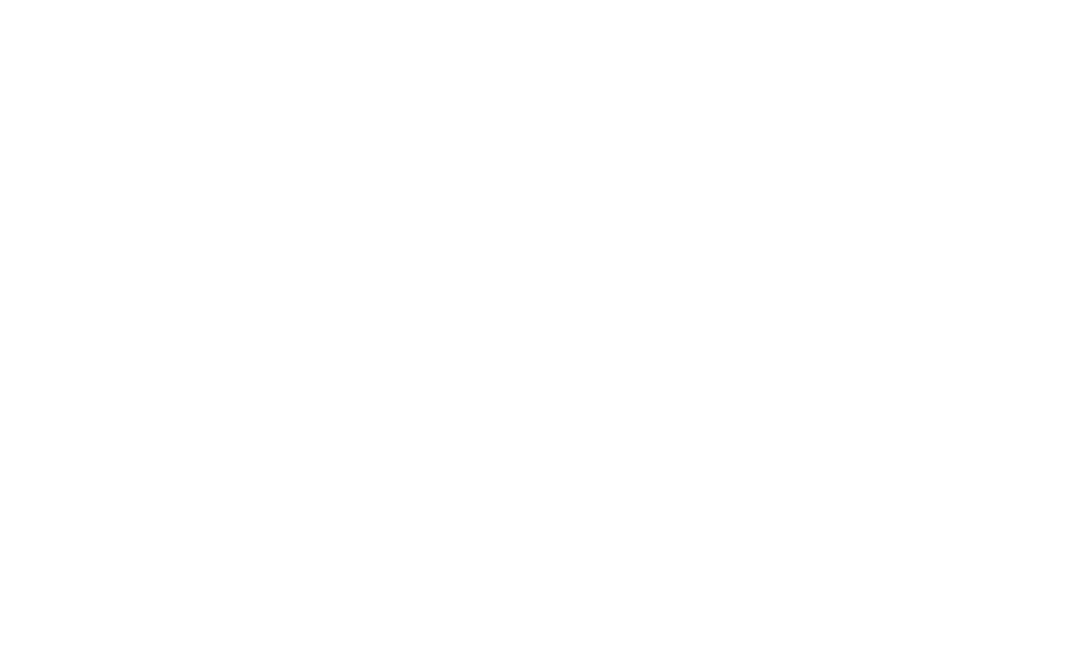
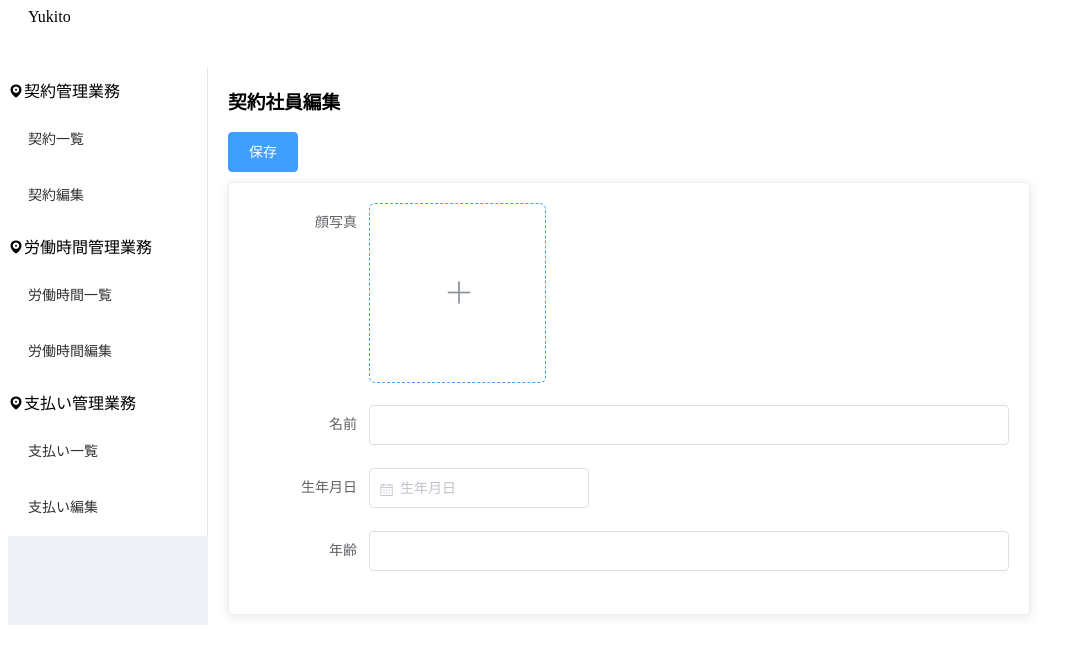
Before and after one commit to takedasan/yukito-frontend, a Nuxt app: page /person/edit in a window 1280 px wide. Before the commit this address had no page. Shown: the top 664 px of the page, without its empty margins (0-1085 px from the left). Built offline with nearby package versions, Linux system fonts and the light colour scheme.

Commit message:
契約社員編集画面追加

```diff
--- a/app/layouts/default.vue
+++ b/app/layouts/default.vue
@@ -1,55 +1,38 @@
 <template>
-  <div>
-    <nuxt />
-  </div>
+  <el-container>
+    <el-header>Yukito</el-header>
+    <el-container>
+      <el-aside style="background-color: rgb(238, 241, 246)" width="200px">
+        <el-menu>
+          <div style="margin-top: 10px;margin-bottom: 10px">
+            <i class="el-icon-location"></i>
+            <span>契約管理業務</span>
+          </div>
+          <el-menu-item index="1-1">契約一覧</el-menu-item>
+          <el-menu-item index="1-2">契約編集</el-menu-item>
+          <div style="margin-top: 10px;margin-bottom: 10px">
+            <i class="el-icon-location"></i>
+            <span>労働時間管理業務</span>
+          </div>
+          <el-menu-item index="1-1">労働時間一覧</el-menu-item>
+          <el-menu-item index="1-2">労働時間編集</el-menu-item>
+          <div style="margin-top: 10px;margin-bottom: 10px">
+            <i class="el-icon-location"></i>
+            <span>支払い管理業務</span>
+          </div>
+          <el-menu-item index="1-1">支払い一覧</el-menu-item>
+          <el-menu-item index="1-2">支払い編集</el-menu-item>
+        </el-menu>
+      </el-aside>
+      <el-main style="padding:0px">
+        <nuxt />
+      </el-main>
+    </el-container>
+  </el-container>
 </template>
 
-<style>
-html {
-  font-family: 'Source Sans Pro', -apple-system, BlinkMacSystemFont, 'Segoe UI',
-    Roboto, 'Helvetica Neue', Arial, sans-serif;
-  font-size: 16px;
-  word-spacing: 1px;
-  -ms-text-size-adjust: 100%;
-  -webkit-text-size-adjust: 100%;
-  -moz-osx-font-smoothing: grayscale;
-  -webkit-font-smoothing: antialiased;
-  box-sizing: border-box;
-}
-
-*,
-*:before,
-*:after {
-  box-sizing: border-box;
-  margin: 0;
-}
-
-.button--green {
-  display: inline-block;
-  border-radius: 4px;
-  border: 1px solid #3b8070;
-  color: #3b8070;
-  text-decoration: none;
-  padding: 10px 30px;
-}
-
-.button--green:hover {
-  color: #fff;
-  background-color: #3b8070;
-}
-
-.button--grey {
-  display: inline-block;
-  border-radius: 4px;
-  border: 1px solid #35495e;
-  color: #35495e;
-  text-decoration: none;
-  padding: 10px 30px;
-  margin-left: 15px;
-}
-
-.button--grey:hover {
-  color: #fff;
-  background-color: #35495e;
+<style lang="scss" scoped>
+.hoge {
+  height: 10px;
 }
 </style>
--- /dev/null
+++ b/app/pages/person/edit/index.vue
@@ -0,0 +1,95 @@
+<template>
+  <div>
+    <h1 style="margin-left:20px">契約社員編集</h1>
+    <el-button type="primary" style="margin-left:20px">保存</el-button>
+    <el-card class="box-card">
+      <el-form label-width="120px">
+        <el-form-item label="顔写真">
+          <el-upload
+            class="avatar-uploader"
+            action="https://jsonplaceholder.typicode.com/posts/"
+            :show-file-list="false"
+            :on-success="handleAvatarSuccess"
+            :before-upload="beforeAvatarUpload"
+          >
+            <img v-if="imageUrl" :src="imageUrl" class="avatar" />
+            <i v-else class="el-icon-plus avatar-uploader-icon"></i>
+          </el-upload>
+        </el-form-item>
+        <el-form-item label="名前">
+          <el-input></el-input>
+        </el-form-item>
+        <el-form-item label="生年月日">
+          <el-date-picker type="date" placeholder="生年月日"></el-date-picker>
+        </el-form-item>
+        <el-form-item label="年齢">
+          <el-input></el-input>
+        </el-form-item>
+      </el-form>
+    </el-card>
+  </div>
+</template>
+
+<script lang="ts">
+import Vue from 'vue'
+import {
+  ElUploadInternalFileDetail,
+  ElUploadInternalRawFile
+} from 'element-ui/types/upload'
+
+export default Vue.extend({
+  data: () => ({
+    imageUrl: ''
+  }),
+  methods: {
+    handleAvatarSuccess(file: ElUploadInternalFileDetail) {
+      this.imageUrl = URL.createObjectURL(file.raw)
+    },
+    beforeAvatarUpload(file: ElUploadInternalRawFile) {
+      const isJPG = file.type === 'image/jpeg'
+      const isLt2M = file.size / 1024 / 1024 < 2
+
+      if (!isJPG) {
+        this.$message.error('Avatar picture must be JPG format!')
+      }
+      if (!isLt2M) {
+        this.$message.error('Avatar picture size can not exceed 2MB!')
+      }
+      return isJPG && isLt2M
+    }
+  }
+})
+</script>
+
+<style lang="scss" scoped>
+.avatar-uploader {
+  border: 1px dashed #d9d9d9;
+  border-radius: 6px;
+  cursor: pointer;
+  position: relative;
+  overflow: hidden;
+  width: 175px;
+}
+.avatar-uploader {
+  border-color: #409eff;
+}
+.avatar-uploader-icon {
+  font-size: 28px;
+  color: #8c939d;
+  width: 178px;
+  height: 178px;
+  line-height: 178px;
+  text-align: center;
+}
+.avatar {
+  width: 178px;
+  height: 178px;
+  display: block;
+}
+.box-card {
+  margin-left: 20px;
+  margin-top: 10px;
+  margin-bottom: 10px;
+  width: 800px;
+}
+</style>
--- a/nuxt.config.js
+++ b/nuxt.config.js
@@ -49,6 +49,8 @@ export default {
     /*
      ** You can extend webpack config here
      */
-    extend(config, ctx) {}
+    extend(config) {
+      config.resolve.alias.vue = 'vue/dist/vue.common'
+    }
   }
 }
--- a/package.json
+++ b/package.json
@@ -15,7 +15,10 @@
   "dependencies": {
     "@nuxt/typescript-runtime": "^0.1.5",
     "element-ui": "^2.4.11",
-    "nuxt": "^2.0.0"
+    "node-sass": "^4.12.0",
+    "nuxt": "^2.0.0",
+    "nuxt-property-decorator": "^2.4.0",
+    "sass-loader": "^8.0.0"
   },
   "devDependencies": {
     "@nuxt/typescript-build": "^0.2.1",
--- a/tsconfig.json
+++ b/tsconfig.json
@@ -1,5 +1,7 @@
 {
   "compilerOptions": {
+    "skipLibCheck": true,
+    "experimentalDecorators": true,
     "target": "esnext",
     "module": "esnext",
     "moduleResolution": "node",
```
Also changed, not shown: .eslintrc.js, 1 other file (tests, documents, lock files or other folders).
